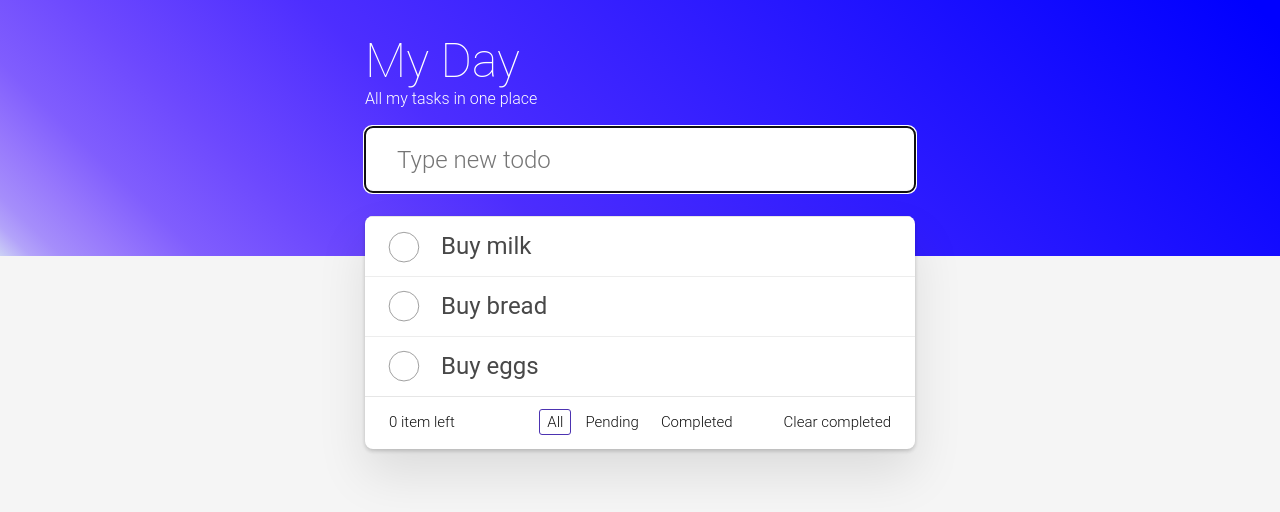
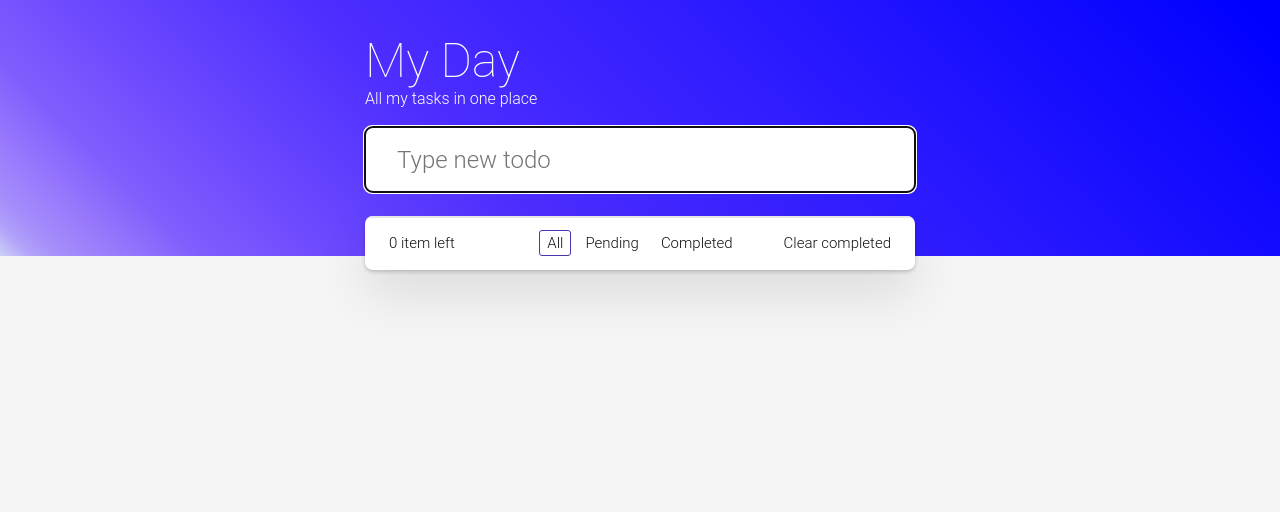
Before and after one commit to EstebanMa12/todoapp, an Angular app: page / in a window 1280 px wide. Shown: the top 512 px of the page. Built offline with nearby package versions, Linux system fonts and the light colour scheme.

Commit message:
Update tasks initialization in HomeComponent

```diff
--- a/src/app/pages/home/home.component.ts
+++ b/src/app/pages/home/home.component.ts
@@ -11,23 +11,7 @@ import { log } from 'console';
   styleUrl: './home.component.sass'
 })
 export class HomeComponent {
-  tasks = signal<Task[]>([
-    {
-      id: 1,
-      title: 'Buy milk',
-      completed: false,
-    },
-    {
-      id: 2,
-      title: 'Buy bread',
-      completed: false,
-    },
-    {
-      id: 3,
-      title: 'Buy eggs',
-      completed: false,
-    },
-  ]);
+  tasks = signal<Task[]>([]);
   taskIdCounter = this.tasks.length+1;
   changeHandler(event: Event) {
     const input = event.target as HTMLInputElement;
```
